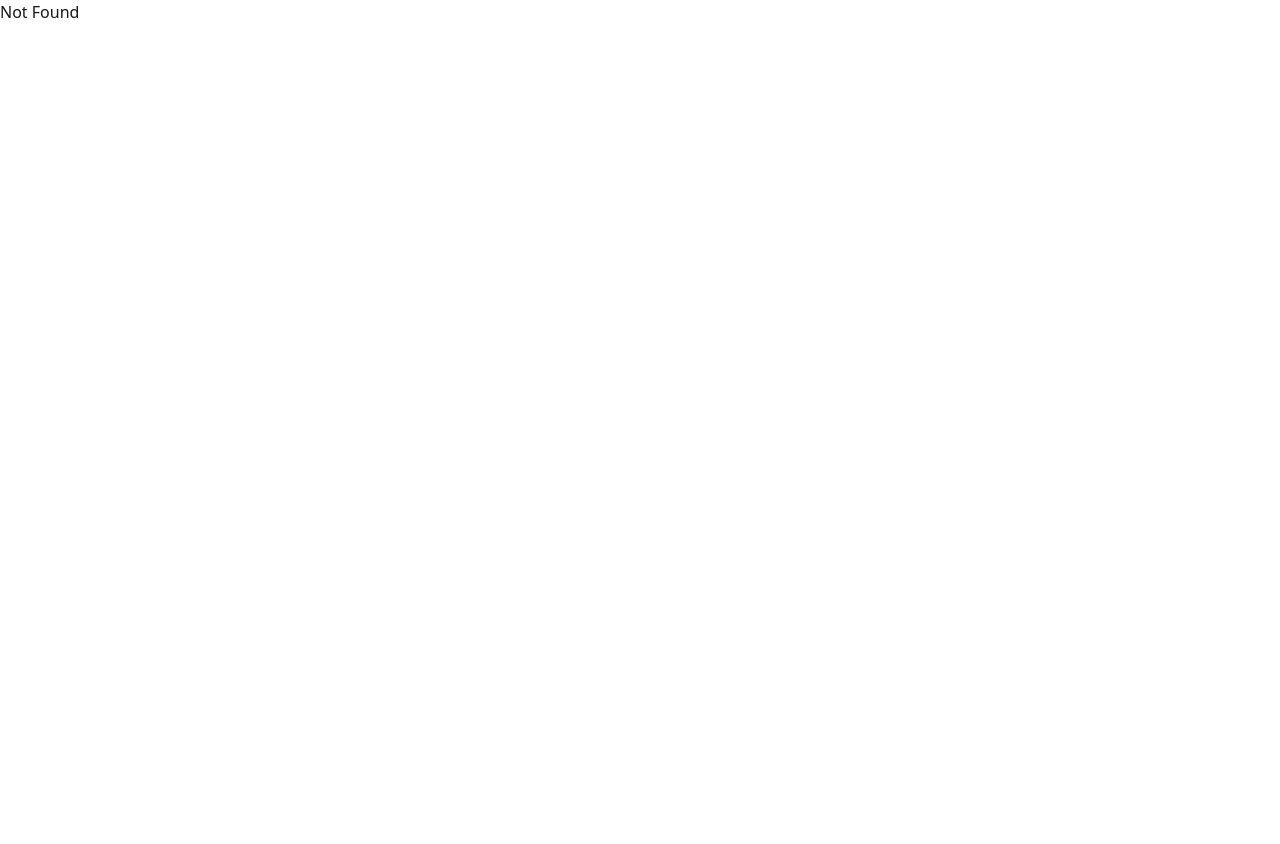
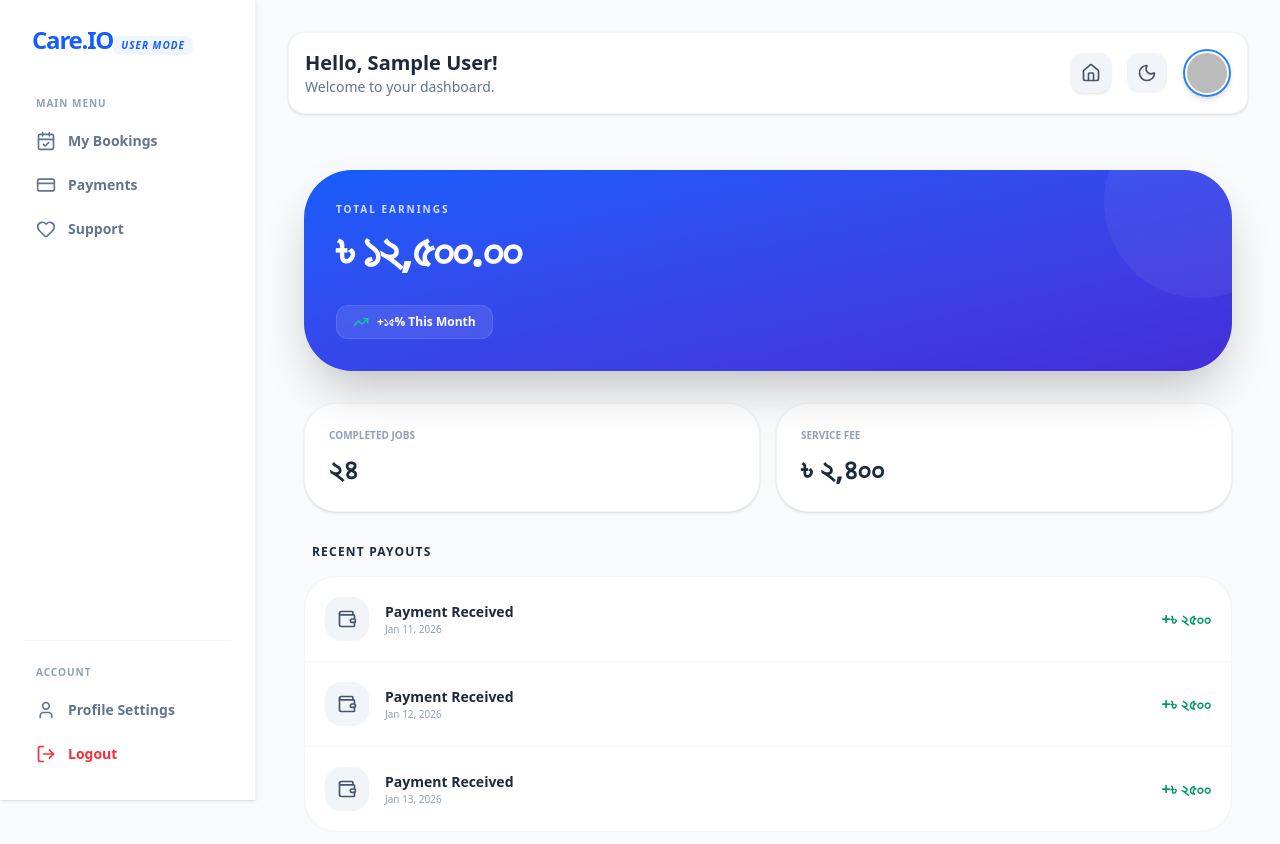
Before and after one commit to rabiulislam5334/Care.IO, a Next.js app: page /dashboard/caretaker/earning in a window 1280 px wide. Before the commit this address had no page. Shown: the top 844 px of the page. Before the commit the page ends 800 px from the top, so only its background shows below. Built offline with nearby package versions, Linux system fonts and the light colour scheme; no server answers; sample sign-in values are in the browser's storage.

Commit message:
new code added

```diff
--- /dev/null
+++ b/src/app/caretaker/tasks/[id]/route.js
@@ -0,0 +1,21 @@
+import clientPromise from "@/lib/mongodb";
+import { ObjectId } from "mongodb";
+import { NextResponse } from "next/server";
+
+export async function PATCH(req, { params }) {
+  try {
+    const { id } = params;
+    const { status } = await req.json(); // status can be 'accepted' or 'rejected'
+
+    const client = await clientPromise;
+    const db = client.db("CareIO");
+
+    await db
+      .collection("bookings")
+      .updateOne({ _id: new ObjectId(id) }, { $set: { status: status } });
+
+    return NextResponse.json({ message: "Task updated successfully" });
+  } catch (error) {
+    return NextResponse.json({ error: "Update failed" }, { status: 500 });
+  }
+}
--- /dev/null
+++ b/src/app/caretaker/tasks/route.js
@@ -0,0 +1,30 @@
+import clientPromise from "@/lib/mongodb";
+import { getServerSession } from "next-auth";
+import { authOptions } from "@/app/api/auth/[...nextauth]/route";
+import { NextResponse } from "next/server";
+
+export async function GET() {
+  try {
+    const session = await getServerSession(authOptions);
+    if (session?.user?.role !== "caretaker") {
+      return NextResponse.json({ error: "Unauthorized" }, { status: 401 });
+    }
+
+    const client = await clientPromise;
+    const db = client.db("CareIO");
+
+    // কেবল এই কেয়ারটেকারের জন্য আসা বুকিংগুলো খুজে বের করা
+    const tasks = await db
+      .collection("bookings")
+      .find({ caretakerEmail: session.user.email })
+      .sort({ createdAt: -1 })
+      .toArray();
+
+    return NextResponse.json(tasks);
+  } catch (error) {
+    return NextResponse.json(
+      { error: "Failed to fetch tasks" },
+      { status: 500 }
+    );
+  }
+}
--- /dev/null
+++ b/src/app/dashboard/caretaker/earning/page.jsx
@@ -0,0 +1,68 @@
+"use client";
+import { CreditCard, TrendingUp, Wallet, ArrowUpRight } from "lucide-react";
+
+export default function EarningPage() {
+  return (
+    <div className="p-4 space-y-8">
+      {/* Total Balance Card */}
+      <div className="bg-gradient-to-br from-blue-600 to-indigo-700 p-8 rounded-[3rem] text-white shadow-2xl relative overflow-hidden">
+        <div className="relative z-10">
+          <p className="text-[10px] font-black uppercase tracking-[0.2em] opacity-80 mb-2">
+            Total Earnings
+          </p>
+          <h1 className="text-5xl font-black tracking-tighter">৳ ১২,৫০০.০০</h1>
+          <div className="mt-8 flex gap-4">
+            <div className="bg-white/10 px-4 py-2 rounded-xl backdrop-blur-md border border-white/10 flex items-center gap-2">
+              <TrendingUp size={16} className="text-emerald-400" />
+              <span className="text-xs font-bold">+১৫% This Month</span>
+            </div>
+          </div>
+        </div>
+        <div className="absolute top-0 right-0 w-48 h-48 bg-white/5 rounded-full -mr-16 -mt-16"></div>
+      </div>
+
+      {/* Stats Grid */}
+      <div className="grid grid-cols-2 gap-4">
+        <div className="bg-white p-6 rounded-[2rem] border border-slate-100 shadow-sm">
+          <p className="text-[10px] font-black text-slate-400 uppercase mb-2">
+            Completed Jobs
+          </p>
+          <p className="text-3xl font-black text-slate-800">২৪</p>
+        </div>
+        <div className="bg-white p-6 rounded-[2rem] border border-slate-100 shadow-sm">
+          <p className="text-[10px] font-black text-slate-400 uppercase mb-2">
+            Service Fee
+          </p>
+          <p className="text-3xl font-black text-slate-800">৳ ২,৪০০</p>
+        </div>
+      </div>
+
+      {/* Recent History */}
+      <div className="space-y-4">
+        <h3 className="font-black text-slate-800 uppercase text-xs tracking-widest ml-2">
+          Recent Payouts
+        </h3>
+        <div className="bg-white rounded-[2rem] border border-slate-100 divide-y divide-slate-50">
+          {[1, 2, 3].map((i) => (
+            <div key={i} className="p-5 flex justify-between items-center">
+              <div className="flex items-center gap-4">
+                <div className="p-3 bg-slate-100 rounded-2xl text-slate-600">
+                  <Wallet size={20} />
+                </div>
+                <div>
+                  <p className="font-black text-sm text-slate-800">
+                    Payment Received
+                  </p>
+                  <p className="text-[10px] text-slate-400">
+                    Jan {10 + i}, 2026
+                  </p>
+                </div>
+              </div>
+              <p className="font-black text-emerald-600">+৳ ২৫০০</p>
+            </div>
+          ))}
+        </div>
+      </div>
+    </div>
+  );
+}
--- /dev/null
+++ b/src/app/dashboard/caretaker/page.jsx
@@ -0,0 +1,87 @@
+"use client";
+import { useEffect, useState } from "react";
+import {
+  LayoutDashboard,
+  Clock,
+  CheckCircle2,
+  XCircle,
+  User,
+} from "lucide-react";
+import Swal from "sweetalert2";
+
+export default function CaretakerTasks() {
+  const [tasks, setTasks] = useState([]);
+  const [loading, setLoading] = useState(true);
+
+  useEffect(() => {
+    fetch("/api/caretaker/tasks")
+      .then((res) => res.json())
+      .then((data) => {
+        setTasks(data);
+        setLoading(false);
+      });
+  }, []);
+
+  const updateStatus = async (id, status) => {
+    const res = await fetch(`/api/caretaker/tasks/${id}`, {
+      method: "PATCH",
+      body: JSON.stringify({ status }),
+    });
+    if (res.ok) {
+      Swal.fire("Updated!", `Task ${status} successfully.`, "success");
+      // রিফ্রেশ লিস্ট
+    }
+  };
+
+  return (
+    <div className="p-4 space-y-6">
+      <h1 className="text-2xl font-black text-slate-800 uppercase tracking-tight">
+        Active Tasks
+      </h1>
+
+      <div className="grid gap-4">
+        {tasks.length > 0 ? (
+          tasks.map((task) => (
+            <div
+              key={task._id}
+              className="bg-white p-6 rounded-[2rem] border border-slate-100 shadow-sm flex flex-col md:flex-row justify-between items-center gap-4"
+            >
+              <div className="flex items-center gap-4">
+                <div className="w-12 h-12 bg-slate-100 rounded-full flex items-center justify-center text-slate-400">
+                  <User size={24} />
+                </div>
+                <div>
+                  <h3 className="font-black text-slate-800">{task.userName}</h3>
+                  <p className="text-xs text-slate-400 flex items-center gap-1">
+                    <Clock size={12} /> {task.date}
+                  </p>
+                </div>
+              </div>
+
+              <div className="flex gap-2">
+                <button
+                  onClick={() => updateStatus(task._id, "accepted")}
+                  className="px-6 py-2 bg-emerald-50 text-emerald-600 rounded-xl font-bold text-xs hover:bg-emerald-600 hover:text-white transition-all"
+                >
+                  Accept
+                </button>
+                <button
+                  onClick={() => updateStatus(task._id, "rejected")}
+                  className="px-6 py-2 bg-rose-50 text-rose-600 rounded-xl font-bold text-xs hover:bg-rose-600 hover:text-white transition-all"
+                >
+                  Reject
+                </button>
+              </div>
+            </div>
+          ))
+        ) : (
+          <div className="text-center py-20 bg-slate-50 rounded-[2rem] border-2 border-dashed border-slate-200">
+            <p className="text-slate-400 font-bold italic">
+              No tasks assigned yet!
+            </p>
+          </div>
+        )}
+      </div>
+    </div>
+  );
+}
--- /dev/null
+++ b/src/app/dashboard/caretaker/schedule/page.jsx
@@ -0,0 +1,48 @@
+"use client";
+import { CalendarCheck, Info } from "lucide-react";
+
+export default function SchedulePage() {
+  const days = [
+    "Monday",
+    "Tuesday",
+    "Wednesday",
+    "Thursday",
+    "Friday",
+    "Saturday",
+    "Sunday",
+  ];
+
+  return (
+    <div className="p-4 space-y-6">
+      <div className="bg-slate-900 text-white p-8 rounded-[2.5rem] shadow-xl">
+        <h1 className="text-2xl font-black uppercase tracking-widest flex items-center gap-3">
+          <CalendarCheck /> My Schedule
+        </h1>
+        <p className="opacity-60 text-xs mt-2 font-bold uppercase">
+          Set your working days and hours
+        </p>
+      </div>
+
+      <div className="bg-white rounded-[2rem] border border-slate-100 overflow-hidden">
+        {days.map((day) => (
+          <div
+            key={day}
+            className="flex justify-between items-center p-6 border-b border-slate-50 last:border-0 hover:bg-slate-50 transition-colors"
+          >
+            <span className="font-black text-slate-700">{day}</span>
+            <div className="flex items-center gap-4">
+              <span className="text-[10px] font-black text-emerald-500 bg-emerald-50 px-3 py-1 rounded-full uppercase">
+                Available
+              </span>
+              <input
+                type="checkbox"
+                className="w-5 h-5 accent-slate-800"
+                defaultChecked
+              />
+            </div>
+          </div>
+        ))}
+      </div>
+    </div>
+  );
+}
```
